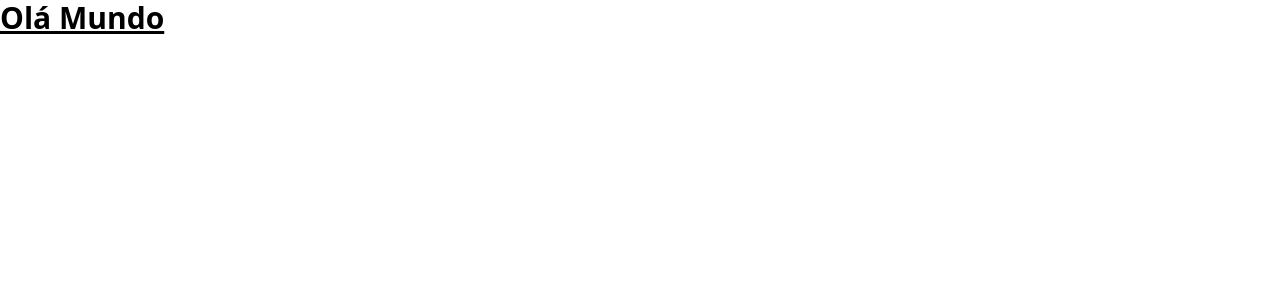
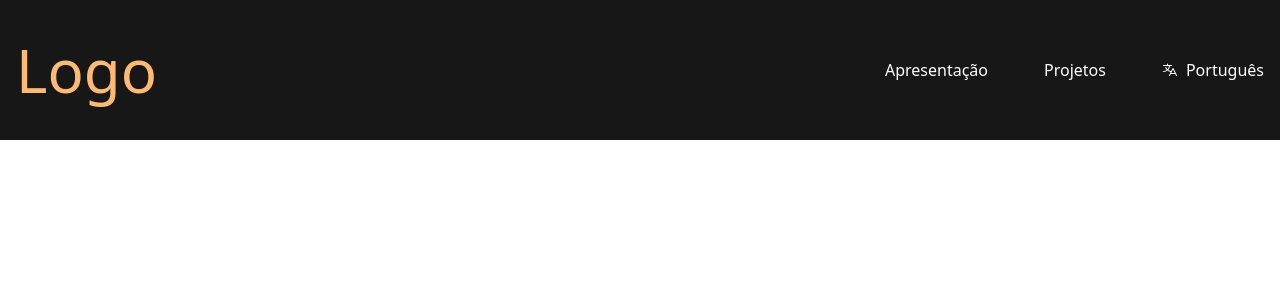
Before and after one commit to HenriqueMarcelo/portfolio, a React (Vite) app: page / in a window 1280 px wide. Shown: the top 300 px of the page. Built offline with nearby package versions, Linux system fonts and the light colour scheme.

Commit message:
feat: Header component

```diff
--- a/src/App.tsx
+++ /dev/null
@@ -1,9 +0,0 @@
-function App() {
-  return (
-    <div className="App">
-      <h1 className="text-3xl font-bold underline">Olá Mundo</h1>
-    </div>
-  )
-}
-
-export default App
--- /dev/null
+++ b/src/Home.tsx
@@ -0,0 +1,11 @@
+import { Header } from './pages/Header'
+
+function Home() {
+  return (
+    <div className="App">
+      <Header />
+    </div>
+  )
+}
+
+export default Home
--- a/src/main.tsx
+++ b/src/main.tsx
@@ -1,10 +1,10 @@
 import React from 'react'
 import ReactDOM from 'react-dom/client'
-import App from './App'
+import Home from './Home'
 import './index.css'
 
 ReactDOM.createRoot(document.getElementById('root') as HTMLElement).render(
   <React.StrictMode>
-    <App />
+    <Home />
   </React.StrictMode>,
 )
--- /dev/null
+++ b/src/pages/Header.tsx
@@ -0,0 +1,23 @@
+import { Translate } from 'phosphor-react'
+
+export function Header() {
+  return (
+    <header className="bg-neutral-900 text-white py-10">
+      <div className="container mx-auto px-4 flex justify-between items-center">
+        <div className="text-6xl text-orange-300">Logo</div>
+        <nav className="flex gap-14">
+          <a className="hover:text-orange-300 transition-all" href="#">
+            Apresentação
+          </a>
+          <a className="hover:text-orange-300 transition-all" href="#">
+            Projetos
+          </a>
+          <button className="flex items-center gap-2 hover:text-orange-300 transition-all">
+            <Translate size={16} weight="fill" />
+            Português
+          </button>
+        </nav>
+      </div>
+    </header>
+  )
+}
```
Also changed, not shown: 1 other file (tests, documents, lock files or other folders).
